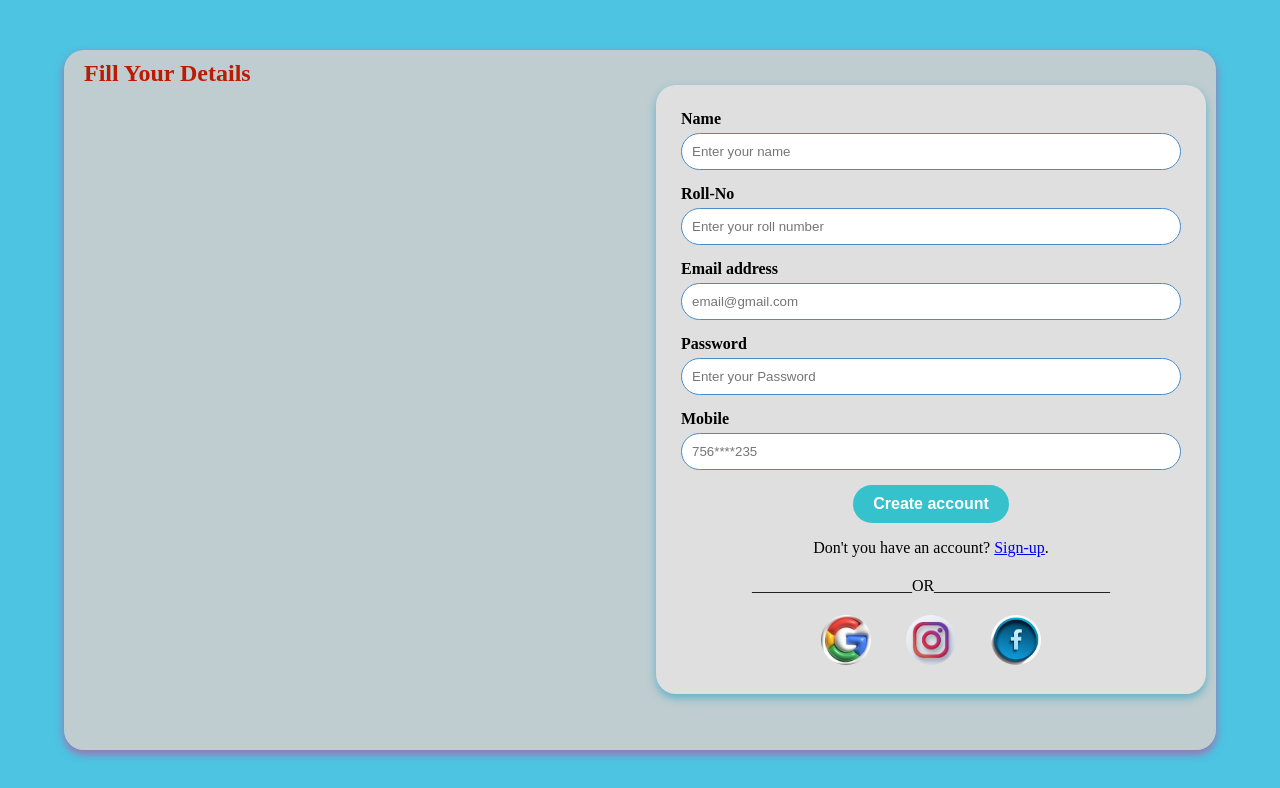
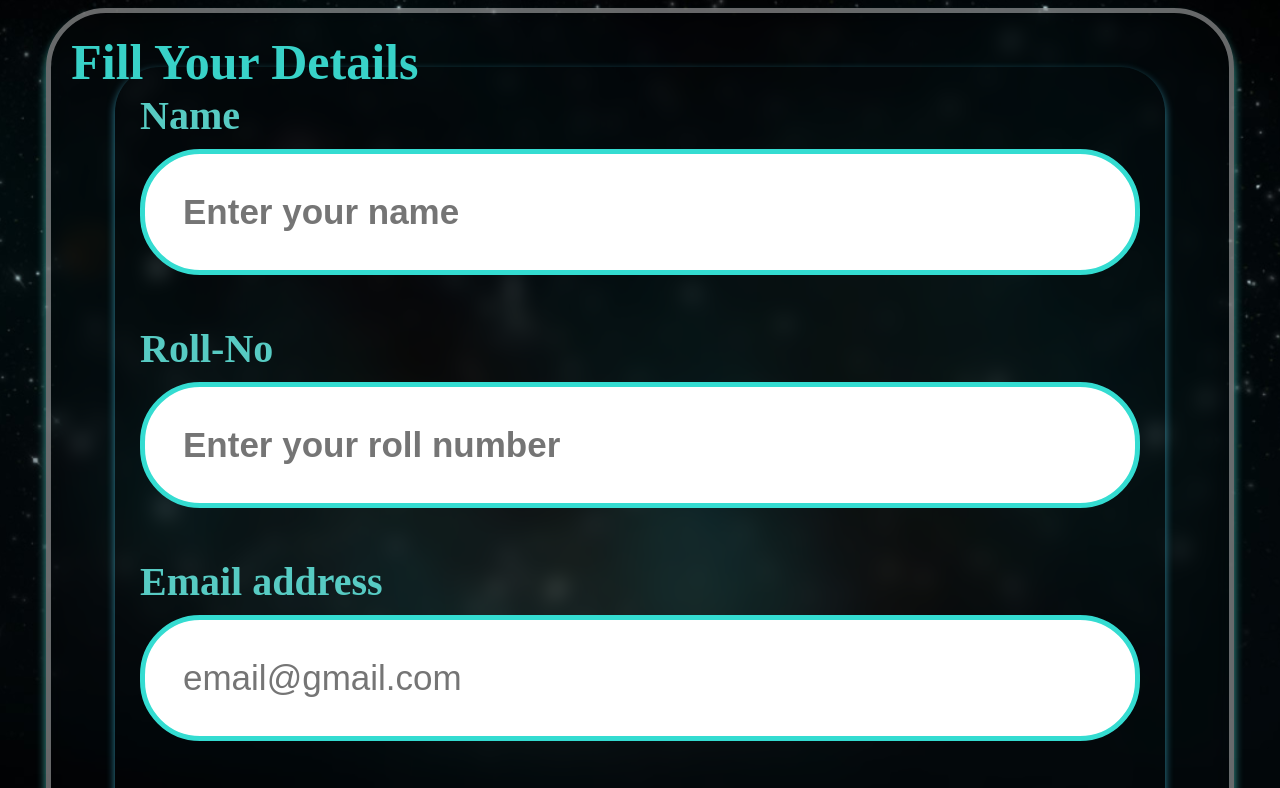
Before and after one commit to rathodvamshi/Deatails-form, a plain HTML site: page index.html in a window 1280 px wide. Shown: the top 788 px of the page. Drawn offline with Linux system fonts and the light colour scheme.

Commit message:
Your commit message

```diff
--- a/index.html
+++ b/index.html
@@ -6,7 +6,7 @@
     <title>Login Page</title>
     <link rel="stylesheet" href="styles.css">
 </head>
-<body>
+<body class="container">
     <div class="maindiv">
         <div class="title">Fill Your Details</div>
         <div class="div-form">
@@ -14,11 +14,11 @@
                 <!-- Form groups go here -->
                 <div class="form-group">
                     <label for="name"><b>Name</b></label>
-                    <input type="text" id="name" name="name" placeholder="Enter your name" required>
+                    <input type="text" id="name" name="name" placeholder="Enter your name" required style="font-weight:bold;">
                 </div>
                 <div class="form-group">
                     <label for="roll-no"><b>Roll-No</b></label>
-                    <input type="text" id="roll-no" name="roll-no" placeholder="Enter your roll number" required>
+                    <input type="text" id="roll-no" name="roll-no" placeholder="Enter your roll number" required style="font-weight:bold;">
                 </div>
                 <div class="form-group">
                     <label for="email"><b>Email address</b></label>
@@ -26,27 +26,27 @@
                 </div>
                 <div class="form-group">
                     <label for="password"><b>Password</b></label>
-                    <input type="password" id="password" name="password" placeholder="Enter your Password" required>
+                    <input type="password" id="password" name="password" placeholder="Enter your Password" required style="font-weight:bold;">
                 </div>
                 <div class="form-group">
                     <label for="mobile"><b>Mobile</b></label>
-                    <input type="tel" id="mobile" name="mobile" placeholder="756****235" required>
+                    <input type="tel" id="mobile" name="mobile" placeholder="756****235" required style="font-weight:bold;">
                 </div>
                 <div class="form-actions">
                     <button type="submit">Create account</button>
                 </div>
-                <div class="form-footer">
+                <div style="text-align: center; justify-content: center; font-size: 40px; font-weight: 30px; color: azure; ">
                     <p>Don't you have an account? <a href="#">Sign-up</a>.</p>
                 </div>
                 <p class="divider">____________________OR______________________</p>
                 <div class="logos">
-                    <a href="https://accounts.google.com/signup" target="_blank">
+                    <a href="https://accounts.google.com/signup" alt="_blank">
                         <img src="./gogle.jpg" alt="Google" class="logo">
                     </a>
-                    <a href="https://www.instagram.com/accounts/login/" target="_blank">
+                    <a href="https://www.instagram.com/accounts/login/" alt="_blank">
                         <img src="./insta1.jpg" alt="Instagram" class="logo">
                     </a>
-                    <a href="https://www.facebook.com/" target="_blank">
+                    <a href="https://www.facebook.com/" alt="_blank">
                         <img src="./facebook.jpg" alt="Facebook" class="logo">
                     </a>
                 </div>
--- a/styles.css
+++ b/styles.css
@@ -1,117 +1,155 @@
-body {
+.container {
+    background: url("./universe.png") no-repeat center center fixed;
+    background-size: cover;
+    text-align: center;
     display: flex;
     justify-content: center;
     align-items: center;
     min-height: 100vh;
-    margin: 0;
-    background: rgb(223, 223, 223); /* Base color */
-    animation: bgAnimation 10s infinite alternate; /* Animation for background */
-}
-
-@keyframes bgAnimation {
-    0% { background: rgb(223, 223, 223); }
-    50% { background: rgb(76, 196, 226); } /* Light blue */
-    100% { background: rgb(223, 223, 223); }
 }
 
 .maindiv {
     display: flex;
-    width: 90%; /* Increased width */
-    max-width: 1400px; /* Increased max-width */
-    min-height: 700px; /* Increased min-height */
-    border-radius: 20px;
-    background: rgba(204, 207, 207, 0.9);
-    box-shadow: 0 4px 8px rgba(204, 68, 150, 0.7);
+    justify-content: center;
+    align-items: center;
+    width: 90%;
+    max-width: 4000px;
+    min-height: 1800px;
+    border-radius: 60px;
+    box-shadow: 0 8px 10px rgba(83, 225, 213, 0.7);
     position: relative;
+    padding: 20px;
+    backdrop-filter: blur(10px);
+    border: 5px solid rgba(255, 255, 255, 0.4);
     overflow: hidden;
-    background-size: cover;
 }
+
 .title {
     position: absolute;
-    top: 10px;
+    top: 20px;
     left: 20px;
-    font-size: 24px;
+    font-size: 50px;
     font-weight: bold;
-    color: #bb1a05;
+    color: #38d2c8;
     z-index: 1;
 }
 
+.title-img {
+    width: 100px;
+    height: 100px;
+}
+
 .div-form {
-    position: absolute;
-    top: 35px;
-    right: 10px; /* Positioned to the right */
-    background: #dfdfdf; /* Light green with transparency */
-    border-radius: 20px;
+    border-radius: 45px;
     text-align: left;
     width: 100%;
-    max-width: 500px;
+    max-width: 1000px;
     padding: 25px;
-    box-shadow: 0 4px 8px rgba(52, 167, 196, 0.7);
+    box-shadow: 0 4px 8px rgba(65, 187, 217, 0.7);
+    margin-left: auto;
+    margin-right: auto;
 }
 
-
-
 .form-group {
-    margin-bottom: 15px;
+    margin-bottom: 50px;
+    color: #57cbc3;
 }
 
 .form-group label {
     display: block;
-    margin-bottom: 5px;
+    margin-bottom: 10px;
+    font-size: 40px;
 }
 
 .form-group input {
     width: 100%;
-    padding: 10px;
-    border-radius: 50px;
-    border: 1px solid #488cc9;
+    padding: 38px;
+    border-radius: 60px;
+    border: 5px solid #34dcd1;
     box-sizing: border-box;
+    font-size: 35px;
 }
 
 button {
     text-align: center;
-    padding: 10px 20px;
-    border: none;
+    width: 15em;
+    position: relative;
+    height: 3.8em;
+    border: 5px ridge #46ddd6;
+    outline: none;
+    background-color: transparent;
+    color: rgb(250, 247, 247);
+    transition: 1s;
     border-radius: 50px;
-    background-color: #36c2cc;
-    color: white;
-    font-size: 16px;
-    font-weight: 800;
+    font-size: 40px;
+    font-weight: 400;
     cursor: pointer;
 }
 
+button::after {
+    content: "";
+    position: absolute;
+    top: -10px;
+    left: 3%;
+    width: 95%;
+    height: 40%;
+    background-color: rgba(189, 193, 193, 0);
+    transition: 0.5s;
+    transform-origin: center;
+}
+
+button::before {
+    content: "";
+    position: absolute;
+    top: 80%;
+    left: 3%;
+    width: 95%;
+    height: 40%;
+    background-color: rgba(240, 248, 255, 0.021);
+    transition: 0.5s;
+    transform-origin: center;
+}
+
+button:hover::before,
+button:hover::after {
+    transform: scale(0);
+}
+
 button:hover {
-    background-color: #b0d67f;
-    color: #000;
-    font-size: 17px;
-    font-weight: 100;
+    box-shadow: inset 0px 0px 25px #1479EA;
 }
 
 .form-actions {
     text-align: center;
-    margin: 15px 0;
-}
-
-.form-footer {
-    text-align: center;
-    margin: 15px 0;
+    margin: 50px 0;
+    color: #38a1d2;
 }
 
 .divider {
     text-align: center;
     margin: 20px 0;
+    font-size: 30px;
+    color: rgb(238, 238, 230);
+}
+
+.para {
+    text-align: center;
+    margin: 20px 0;
+    font-size: 35px;
+    color: rgb(237, 237, 229);
 }
 
 .logos {
     display: flex;
     justify-content: center;
-    gap: 35px;
-    margin-top: 20px;
+    gap: 70px;
+    margin-top: 40px;
+    margin-bottom: 50px;
 }
 
 .logo {
-    width: 50px;
-    height: 50px;
+    width: 100px;
+    height: 100px;
     border-radius: 50%;
     background-size: cover;
     background-position: center;
@@ -119,5 +157,44 @@ button:hover {
 }
 
 .logo:hover {
-    opacity: 0.6;
+    transform: rotate(330deg);
 }
+
+@media (max-width: 768px) {
+    .maindiv {
+        min-height: auto;
+        padding: 10px;
+        flex-direction: column;
+    }
+
+    .div-form {
+        max-width: 100%;
+        padding: 15px;
+        margin-left: 0;
+        margin-right: 0;
+    }
+
+    .title {
+        font-size: 28px;
+        top: 5px;
+        left: 10px;
+    }
+
+    .form-group input {
+        padding: 8px;
+    }
+
+    button {
+        font-size: 24px;
+        padding: 10px 20px;
+    }
+
+    .logos {
+        gap: 20px;
+    }
+
+    .logo {
+        width: 40px;
+        height: 40px;
+    }
+}
```
Also changed, not shown: rocket.png (added), spaceship.gif (added), thedigitalmoney-rocket.gif (added), undraw_Forms_re_pkrt.png (added), undraw_undraw_undraw_undraw_undraw_undraw_undraw_undraw_undraw_search_engines_041x_-2-_cl95_o7o8_pigd_-1-_wbm3_t5p8_-1-_mt5l_-2-_dhxr_(2)_nmxe.png (added), universe.png (added).
